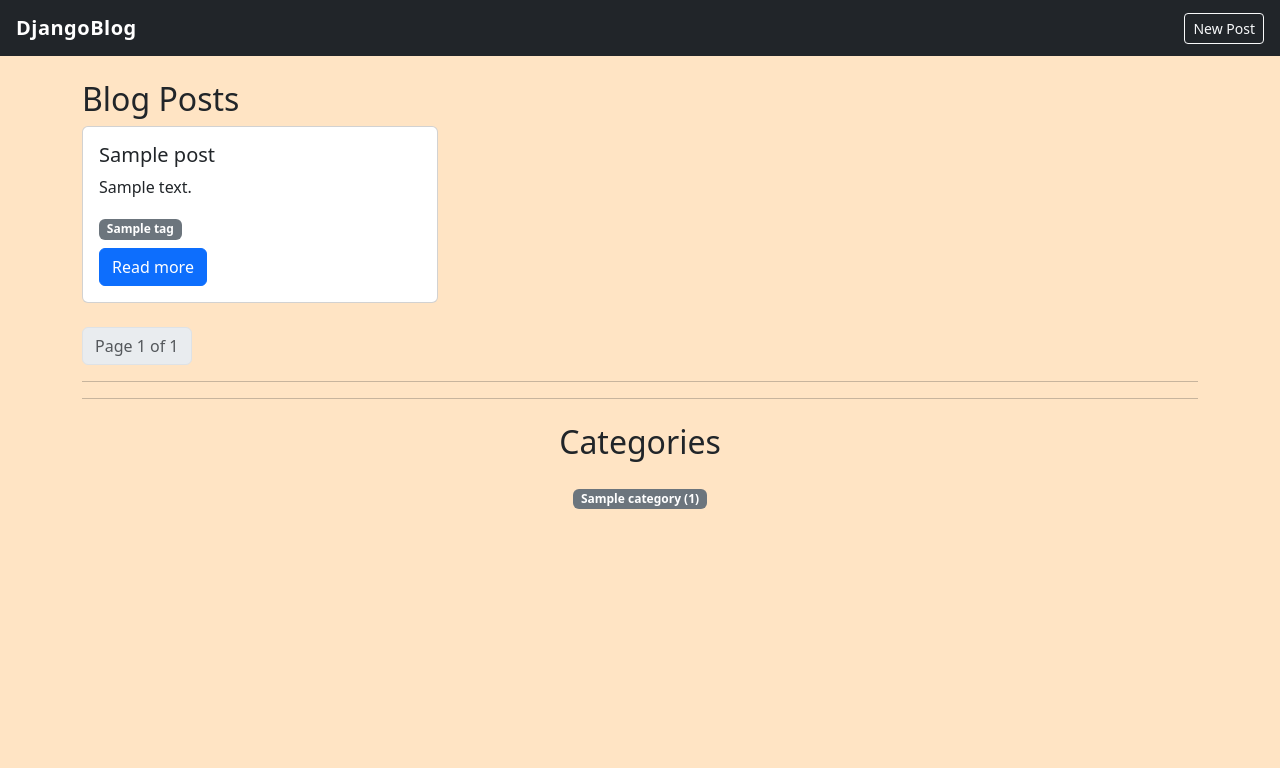
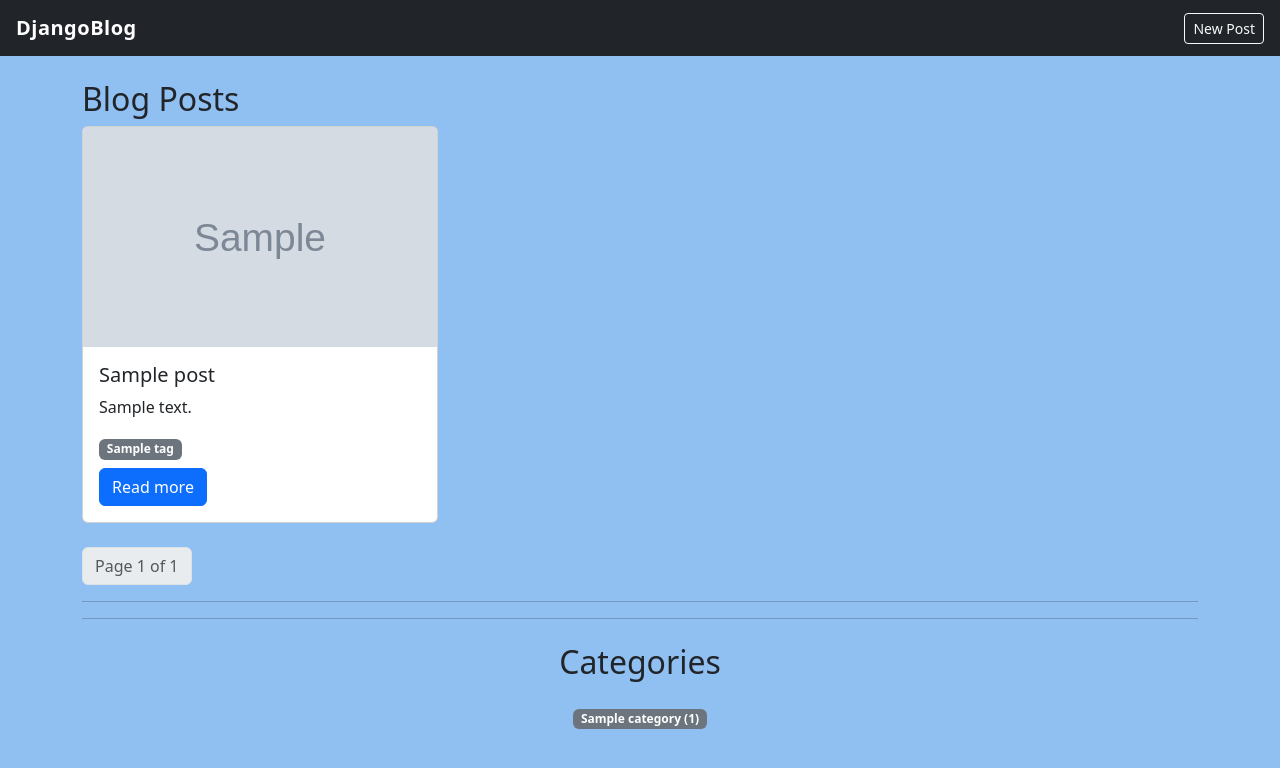
Before and after one commit to dlkawinirathnayake-star/djangoblog, a Django app: page / in a window 1280 px wide. Shown: the top 768 px of the page. Run offline with Django 5.2, Linux system fonts and the light colour scheme; tables that the repository leaves empty hold one stand-in row (values such as "Sample post"); grey boxes marked "Sample" are stand-in pictures.

Commit message:
post details setting model iroirona

```diff
--- a/blog/static/blog/css/style.css
+++ b/blog/static/blog/css/style.css
@@ -1,8 +1,14 @@
 body {
-    background-color: bisque;
+    background-color: #90bff1;
 }
 
 .navbar-brand {
     font-weight: bold;
     letter-spacing: 0.5px;
 }
+
+.card-img-top {
+    width: 100%;
+    height: 220px;
+    object-fit: cover;
+}
--- a/blog/templates/blog/post_list.html
+++ b/blog/templates/blog/post_list.html
@@ -13,6 +13,11 @@
         <div class="col-md-4 mb-4">
 
             <div class="card h-100">
+                 {% if post.cover_image %}
+                   <img src="{{ post.cover_image.url }}"
+                     alt="{{ post.title }}"
+                     class="card-img-top">
+                 {% endif %}
 
                 <div class="card-body">
 
--- a/blog/views.py
+++ b/blog/views.py
@@ -9,11 +9,13 @@ from django.urls import reverse_lazy
 class PostUpdateView(UpdateView):
     model = Post
     form_class = PostForm
-    fields = ["title", "content", "category", "tags", "status"]
     template_name = "blog/post_form.html"
 
     def get_success_url(self):
-        return reverse_lazy("post_detail", kwargs={"slug": self.object.slug})
+        return reverse_lazy(
+            "post_detail",
+            kwargs={"slug": self.object.slug}
+        )
 
 
 class PostDeleteView(DeleteView):
@@ -24,11 +26,13 @@ class PostDeleteView(DeleteView):
 class PostCreateView(CreateView):
     model = Post
     form_class = PostForm
-    fields = ["title", "content", "category", "tags", "status"]
     template_name = "blog/post_form.html"
 
     def get_success_url(self):
-        return reverse_lazy("post_detail", kwargs={"slug": self.object.slug})
+        return reverse_lazy(
+            "post_detail",
+            kwargs={"slug": self.object.slug}
+        )
 
 class PostListView(ListView):
     model = Post
--- a/config/settings.py
+++ b/config/settings.py
@@ -133,6 +133,9 @@ USE_TZ = True
 
 STATIC_URL = 'static/'
 
+MEDIA_URL = "/media/"
+MEDIA_ROOT = BASE_DIR / "media"
+
 STATICFILES_DIRS = [BASE_DIR / "blog"/ "static"]
 
 
--- a/config/urls.py
+++ b/config/urls.py
@@ -17,9 +17,17 @@ Including another URLconf
 from django.contrib import admin
 from django.urls import path, include
 import debug_toolbar
+from django.conf import settings
+from django.conf.urls.static import static
 
 urlpatterns = [
     path('admin/', admin.site.urls),
     path('', include('blog.urls')),
     path("__debug__/",include(debug_toolbar.urls)),
+
 ]
+
+urlpatterns += static(
+    settings.MEDIA_URL,
+    document_root=settings.MEDIA_ROOT
+)
```
Also changed, not shown: blog/templates/blog/post_detail.html (+7 -0 lines), media/post_covers/1006_4_l.jpg (added), media/post_covers/12644851733_4c52c80c6b_b.jpg (added), media/post_covers/250425_kobebeefdining_main.jpg (added), media/post_covers/3dafb1_87c34d76c6b74a7484b9b1e4cd463219mv2.avif (added), media/post_covers/3dafb1_87c34d76c6b74a7484b9b1e4cd463219mv2_QeGOdWn.avif (added), media/post_covers/images.jpg (added), media/post_covers/images_f86xpSZ.jpg (added), media/post_covers/kobe-rwc-fb.jpg (added), media/post_covers/スクリーンショット_2026-09-11_111824.png (added), media/post_covers/スクリーンショット_2026-10-05_143600.png (added).
